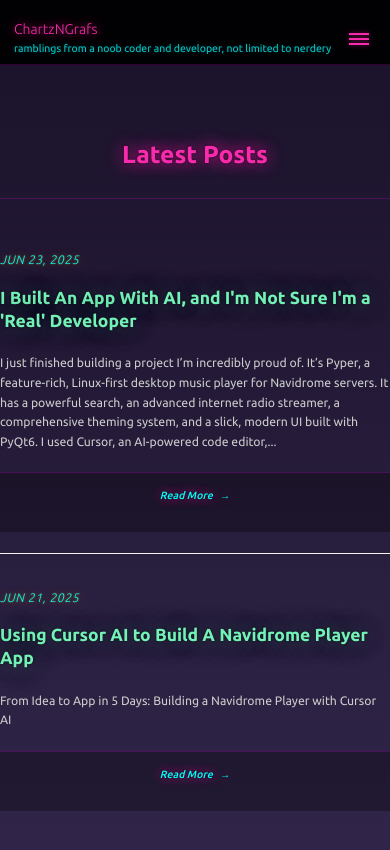
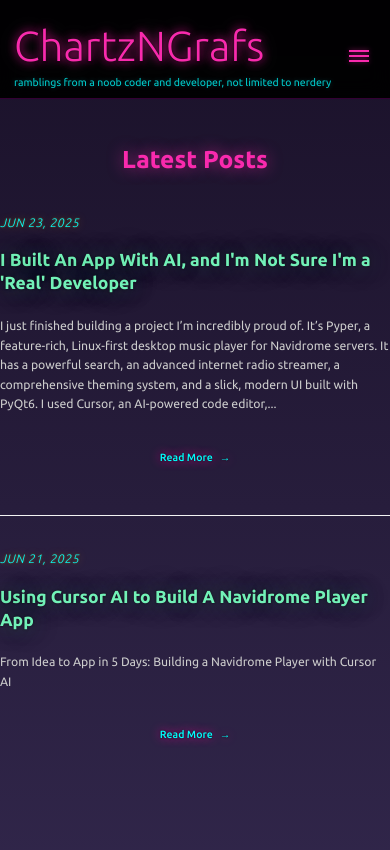
Before and after one commit to chartzngrafs/chartzngrafs.github.io, a Jekyll site: the page built from index.html, in a window 390 px wide and 900 px high. Shown: the top 850 px of the window. Built offline with Jekyll 4.4.1, drawn with Linux system fonts in a browser that asks for light colours; nearby versions of some CDN libraries; the list of posts is cut into pages by our own code.

Commit message:
New favicon, further fixes

```diff
--- a/_includes/head.html
+++ b/_includes/head.html
@@ -87,6 +87,7 @@
     <link rel="icon" type="image/png" href="{{ "/assets/icons/favicon-192x192.png" | relative_url }}" sizes="192x192">
     <link rel="icon" type="image/png" href="{{ "/assets/icons/favicon-160x160.png" | relative_url }}" sizes="160x160">
     <link rel="icon" type="image/png" href="{{ "/assets/icons/favicon-96x96.png" | relative_url }}" sizes="96x96">
+    <link rel="icon" type="image/svg+xml" href="{{ "/assets/icons/favicon.svg" | relative_url }}">
     <link rel="icon" type="image/png" href="{{ "/assets/icons/favicon-16x16.png" | relative_url }}" sizes="16x16">
     <link rel="icon" type="image/png" href="{{ "/assets/icons/favicon-32x32.png" | relative_url }}" sizes="32x32">
     <link rel="shortcut icon" href="{{ "/assets/icons/favicon.ico" | relative_url }}">
--- a/_includes/post_nav.html
+++ b/_includes/post_nav.html
@@ -3,7 +3,7 @@
     <h3 class="post-nav-title">Posts</h3>
     <div class="post-nav-list">
       {% assign sorted_posts = site.posts | sort: 'date' | reverse %}
-      {% for post in sorted_posts limit: 10 %}
+      {% for post in sorted_posts limit: 5 %}
         <a href="{{ post.url | relative_url }}" class="post-nav-item {% if page.url == post.url %}active{% endif %}">
           <span class="post-nav-date">{{ post.date | date: "%b %d" }}</span>
           <span class="post-nav-title-text">{{ post.title | truncate: 50 }}</span>
--- a/assets/css/synthwave-enhancements.css
+++ b/assets/css/synthwave-enhancements.css
@@ -33,12 +33,15 @@
 }
 
 .post-nav-title {
-  color: #FF00FF;
-  font-size: 1rem;
+  color: #f92aad;
+  font-size: 1.125rem;
   margin-bottom: 1rem;
   text-align: center;
-  text-shadow: 0 0 10px rgba(255, 0, 255, 0.5);
+  text-shadow: 0 0 15px rgba(249, 42, 173, 0.6);
   transition: all 0.3s ease;
+  padding-bottom: 0.75rem;
+  border-bottom: 1px solid rgba(255, 0, 255, 0.2);
+  font-weight: 700;
 }
 
 .collapsed .post-nav-title {
@@ -294,18 +297,16 @@ main {
 
 /* Posts header styling */
 .posts-header {
+  margin-bottom: 1.5rem;
   text-align: center;
-  margin-bottom: 2rem;
-  padding: 1rem 0;
-  border-bottom: 1px solid rgba(255, 0, 255, 0.2);
 }
 
 .page-title {
-  font-size: 1.75rem;
+  font-size: 2.25rem;
+  font-weight: 700;
   color: #f92aad;
-  text-shadow: 0 0 2px #100c0f, 0 0 15px #dc078e, 0 0 30px #fff3;
-  margin-bottom: 1rem;
-  font-weight: 600;
+  text-shadow: 0 0 15px rgba(249, 42, 173, 0.6);
+  margin-bottom: 0.5rem;
 }
 
 .page-subtitle {
@@ -493,6 +494,11 @@ main {
 .post-footer {
   margin-top: 1.5rem;
   padding-top: 1rem;
+  border: none !important;
+  background: none !important;
+  box-shadow: none !important;
+  text-align: center;
+  font-style: normal;
 }
 
 .read-more {
@@ -744,16 +750,15 @@ footer a:hover {
 /* Better responsive behavior */
 @media (max-width: 768px) {
   main {
-    margin-top: 1rem;
+    padding: 1rem;
   }
 
   .posts-header {
-    padding: 1rem 0;
-    margin-bottom: 2rem;
+    margin-bottom: 1rem;
   }
 
   .page-title {
-    font-size: 2rem;
+    font-size: 1.875rem;
   }
 
   .page-subtitle {
@@ -830,6 +835,10 @@ footer a:hover {
   .post-archive-summary {
     font-size: 0.925rem;
   }
+
+  .site-title {
+    font-size: 2.25rem !important;
+  }
 }
 
 @media (max-width: 480px) {
@@ -896,3 +905,11 @@ footer a:hover {
   background: rgba(255, 0, 255, 0.3);
   color: #fff;
 }
+
+/* Site title - increase by 50% */
+.site-title {
+  font-size: 3rem !important;
+  font-weight: 700;
+  color: #f92aad;
+  text-shadow: 0 0 20px rgba(249, 42, 173, 0.8);
+}
```
Also changed, not shown: assets/icons/favicon-16x16.png, assets/icons/favicon-32x32.png, assets/icons/favicon.ico, assets/icons/favicon.svg (added).
